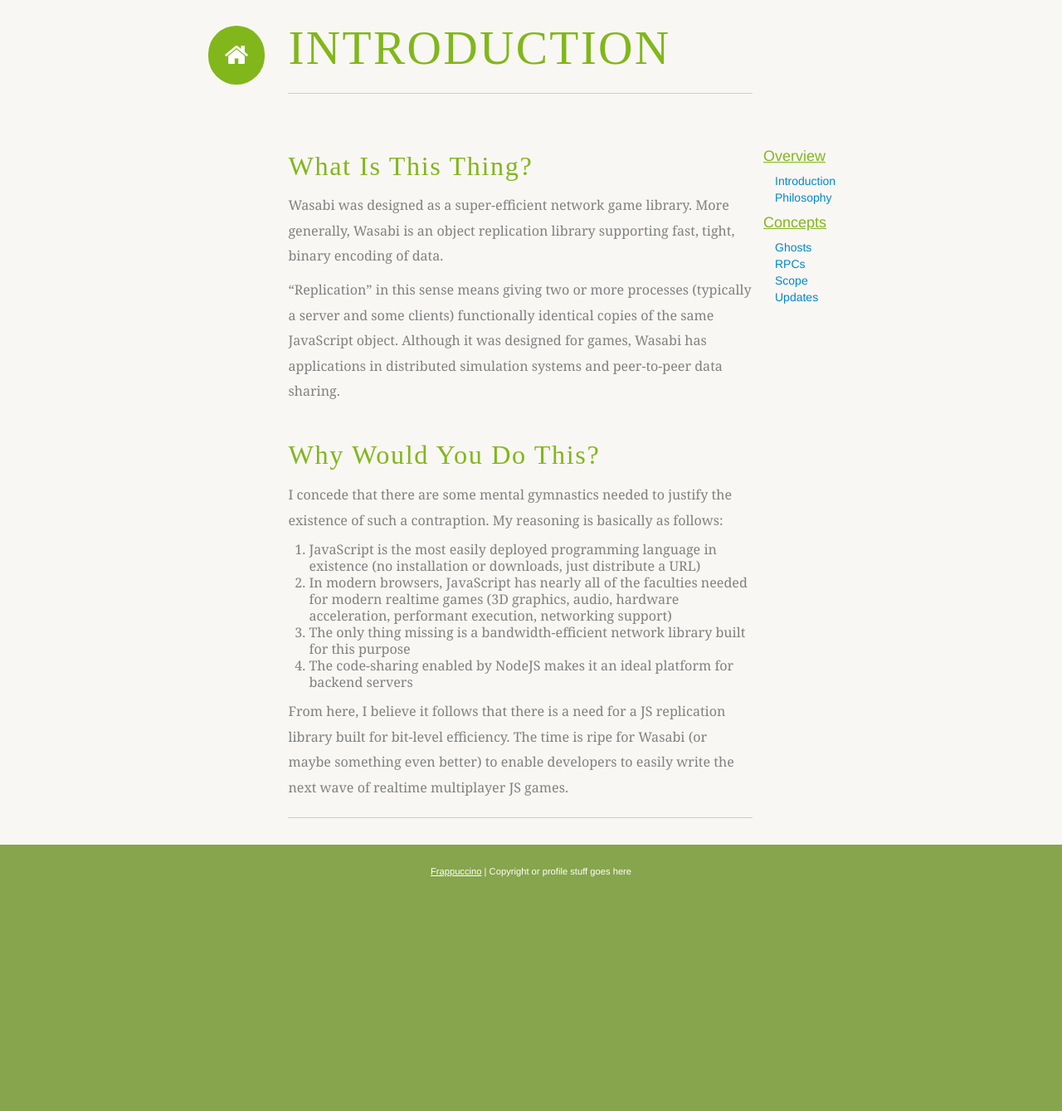
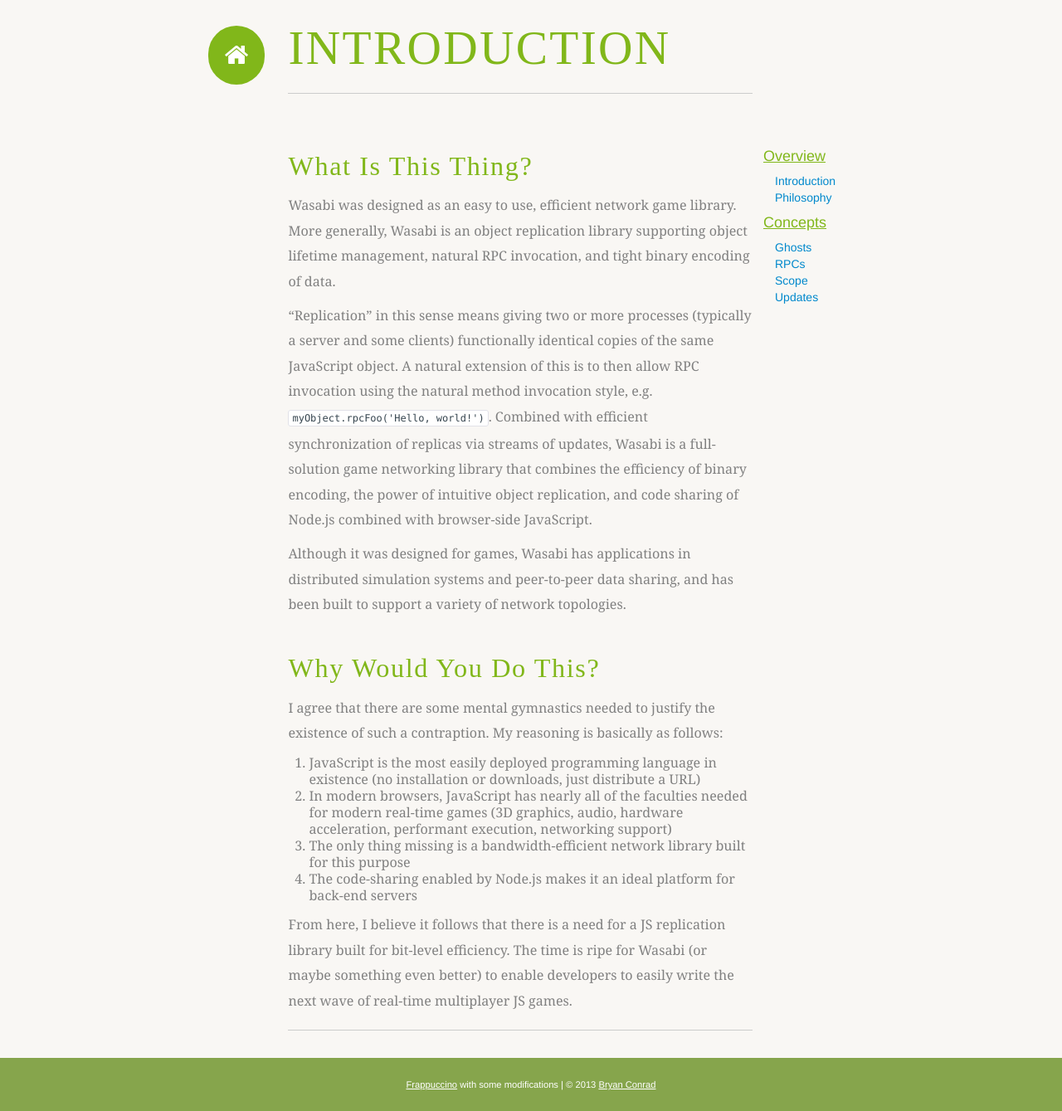
Before and after one commit to bkconrad/wasabi, a Jekyll site: the page built from guide/introduction.md, in a window 1280 px wide. Shown: the whole page at 83% size. Built offline with Jekyll 4.4.1, drawn with Linux system fonts in a browser that asks for light colours; some web fonts are replaced; before the commit the page ends 1083 px from its top, so only the background shows below that.

Commit message:
style and copy revisions

```diff
--- a/_layouts/default.html
+++ b/_layouts/default.html
@@ -36,7 +36,7 @@
 
 	<footer>
 		<div class="container">
-			<a href="http://richbray.me/frap/">Frappuccino</a> | Copyright or profile stuff goes here
+			<a href="http://richbray.me/frap/">Frappuccino</a> with some modifications | © 2013 <a href="mailto:bkconrad@gmail.com">Bryan Conrad</a>
 		</div>
 	</footer>
 
--- a/css/sass/custom/_style.scss
+++ b/css/sass/custom/_style.scss
@@ -224,6 +224,10 @@
         font-size: 1.15em;
         color: darken($grayLight, 10%);
     }
+
+    code{
+        color: $grayCharcoal;
+    }
 }
 
 .navmenu {
--- a/css/style.css
+++ b/css/style.css
@@ -1898,6 +1898,8 @@
   font-size: 1.8em;
   margin: 0.8em 0 3em;
   color: #999999; }
+.content .li {
+  margin-bottom: .5em; }
 
 .entries {
   list-style: none;
@@ -1975,6 +1977,8 @@
     line-height: 1.9em;
     font-size: 1.15em;
     color: gray; }
+  .post code {
+    color: #36454f; }
 
 .navmenu {
   float: right;
--- a/guide/introduction.md
+++ b/guide/introduction.md
@@ -7,18 +7,20 @@
 What Is This Thing?
 ---
 
-Wasabi was designed as a super-efficient network game library. More generally, Wasabi is an object replication library supporting fast, tight, binary encoding of data.
+Wasabi was designed as an easy to use, efficient network game library. More generally, Wasabi is an object replication library supporting object lifetime management, natural RPC invocation, and tight binary encoding of data.
 
-"Replication" in this sense means giving two or more processes (typically a server and some clients) functionally identical copies of the same JavaScript object. Although it was designed for games, Wasabi has applications in distributed simulation systems and peer-to-peer data sharing.
+"Replication" in this sense means giving two or more processes (typically a server and some clients) functionally identical copies of the same JavaScript object. A natural extension of this is to then allow RPC invocation using the natural method invocation style, e.g. `myObject.rpcFoo('Hello, world!')`. Combined with efficient synchronization of replicas via streams of updates, Wasabi is a full-solution game networking library that combines the efficiency of binary encoding, the power of intuitive object replication, and code sharing of Node.js combined with browser-side JavaScript.
+
+Although it was designed for games, Wasabi has applications in distributed simulation systems and peer-to-peer data sharing, and has been built to support a variety of network topologies.
 
 Why Would You Do This?
 ---
 
-I concede that there are some mental gymnastics needed to justify the existence of such a contraption. My reasoning is basically as follows:
+I agree that there are some mental gymnastics needed to justify the existence of such a contraption. My reasoning is basically as follows:
 
   1. JavaScript is the most easily deployed programming language in existence (no installation or downloads, just distribute a URL)
-  2. In modern browsers, JavaScript has nearly all of the faculties needed for modern realtime games (3D graphics, audio, hardware acceleration, performant execution, networking support)
+  2. In modern browsers, JavaScript has nearly all of the faculties needed for modern real-time games (3D graphics, audio, hardware acceleration, performant execution, networking support)
   3. The only thing missing is a bandwidth-efficient network library built for this purpose
-  4. The code-sharing enabled by NodeJS makes it an ideal platform for backend servers
+  4. The code-sharing enabled by Node.js makes it an ideal platform for back-end servers
 
-From here, I believe it follows that there is a need for a JS replication library built for bit-level efficiency. The time is ripe for Wasabi (or maybe something even better) to enable developers to easily write the next wave of realtime multiplayer JS games.
+From here, I believe it follows that there is a need for a JS replication library built for bit-level efficiency. The time is ripe for Wasabi (or maybe something even better) to enable developers to easily write the next wave of real-time multiplayer JS games.
```
Also changed, not shown: index.md (+2 -0 lines).
